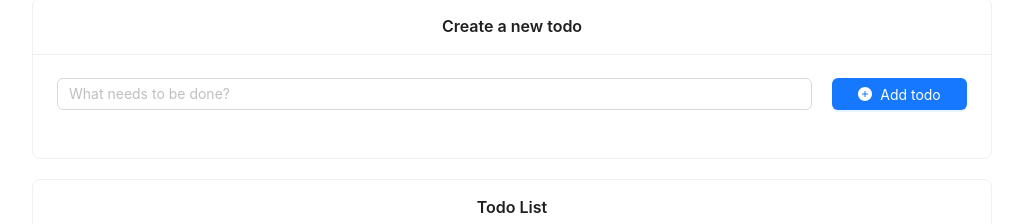
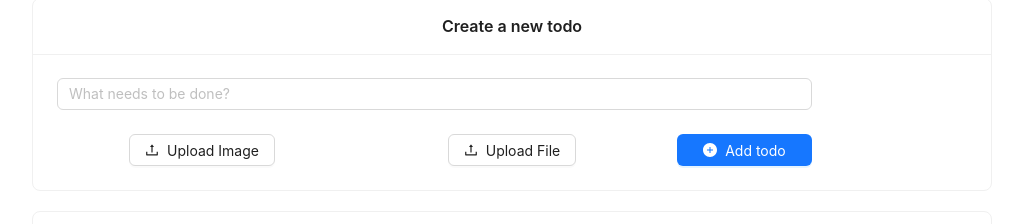
Before and after one commit to hilalozturk1/Develop-a-To-Do-App-with-ChatGPT-Integration, a React (Create React App) app in the folder frontend/: page /todos in a window 1280 px wide. Shown: the part 86-310 px from the top of the page, without its empty margins (128-1151 px from the left). Built offline with nearby package versions, Linux system fonts and the light colour scheme; no server answers; sample sign-in values are in the browser's storage.

Commit message:
added image and file fields

```diff
--- a/frontend/src/components/SearchBar.tsx
+++ b/frontend/src/components/SearchBar.tsx
@@ -1,22 +1,41 @@
-import React from 'react';
-import { Form, Row, Col, Button, Input } from 'antd';
-import { PlusCircleFilled } from '@ant-design/icons';
+import React, { useState } from "react";
 
-import { ITodo } from '../store/todo/models/todo.models';
-
+import { Form, Row, Col, Button, Input, Upload } from "antd";
+import { PlusCircleFilled, UploadOutlined } from "@ant-design/icons";
 interface IAddTodoFormProps {
-  onFormSubmit: (todo: ITodo) => void;
+  onFormSubmit: (formData: FormData) => void;
 }
 
 export const SearchBar: React.FC<IAddTodoFormProps> = ({ onFormSubmit }) => {
   const [form] = Form.useForm();
+  const [fileList, setFileList] = useState<any[]>([]);
+  const [imageList, setImageList] = useState<any[]>([]);
 
   const onFinish = () => {
-    onFormSubmit({
-      name: form.getFieldValue('name'),
-    });
+    const formData = new FormData();
+
+    formData.append("name", form.getFieldValue("name"));
+
+    if (imageList.length > 0) {
+      formData.append("image", imageList[0].originFileObj);
+    }
+
+    if (fileList.length > 0) {
+      formData.append("file", fileList[0].originFileObj);
+    }
+
+    onFormSubmit(formData);
+    setFileList([]);
+    setImageList([]);
 
     form.resetFields();
+  };
+  const handleFileChange = ({ fileList }: any) => {
+    setFileList(fileList);
+  };
+
+  const handleImageChange = ({ fileList }: any) => {
+    setImageList(fileList);
   };
 
   return (
@@ -24,16 +43,39 @@ export const SearchBar: React.FC<IAddTodoFormProps> = ({ onFormSubmit }) => {
       form={form}
       onFinish={onFinish}
       layout="horizontal"
-      className="todo-form"
+      className="todo-form w-100"
     >
       <Row gutter={20}>
         <Col xs={24} sm={24} md={17} lg={19} xl={20}>
           <Form.Item
-            name={'name'}
-            rules={[{ required: true, message: 'This field is required' }]}
+            name={"name"}
+            rules={[{ required: true, message: "This field is required" }]}
           >
             <Input placeholder="What needs to be done?" />
           </Form.Item>
+        </Col>
+        <Col xs={24} sm={24} md={12} lg={10} xl={8}>
+          <Upload
+            accept="image/*"
+            maxCount={1}
+            fileList={imageList}
+            onChange={handleImageChange}
+            beforeUpload={() => false}
+          >
+            <Button icon={<UploadOutlined />}>Upload Image</Button>
+          </Upload>
+        </Col>
+
+        <Col xs={24} sm={24} md={12} lg={10} xl={8}>
+          <Upload
+            accept=".pdf,.doc,.docx,.txt,.png,.jpg,.jpeg"
+            maxCount={1}
+            fileList={fileList}
+            onChange={handleFileChange}
+            beforeUpload={() => false}
+          >
+            <Button icon={<UploadOutlined />}>Upload File</Button>
+          </Upload>
         </Col>
         <Col xs={24} sm={24} md={7} lg={5} xl={4}>
           <Button type="primary" htmlType="submit" block>
```
